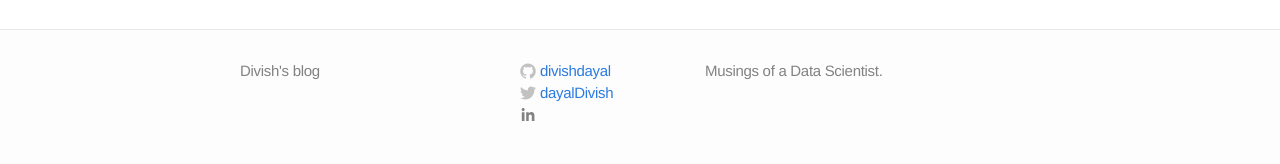
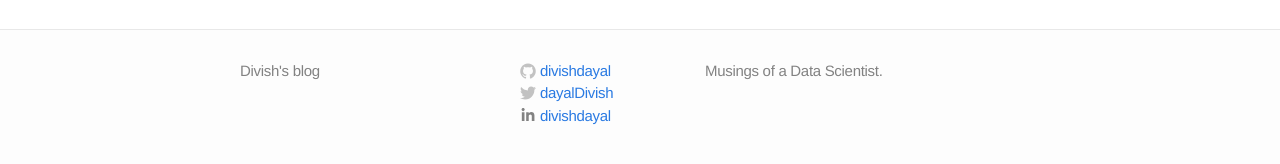
Before and after one commit to divishdayal/divish.github.io, a Jekyll site: the page built from index.html, in a window 1280 px wide. Shown: the part 443-607 px from the top of the page. Built offline with Jekyll 4.4.1, drawn with Linux system fonts in a browser that asks for light colours.

Commit message:
changes in footer

```diff
--- a/_includes/footer.html
+++ b/_includes/footer.html
@@ -62,7 +62,7 @@
             </svg>
           </span>
 
-          <span class="username">{{ site.linkedin_name }}</span>
+          <span class="username">{{ site.linkedin_username }}</span>
         </a>
       </li>
       {% endif %}
```
